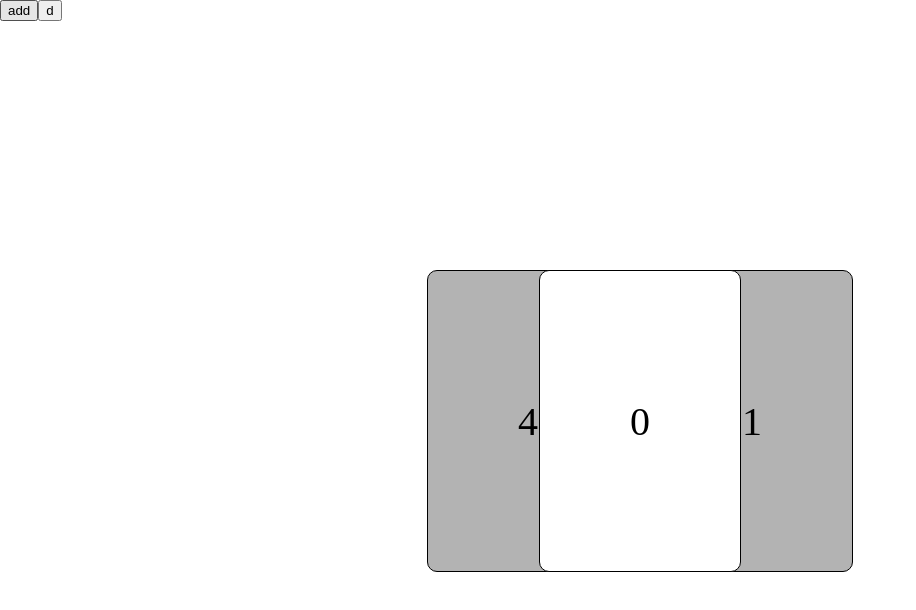
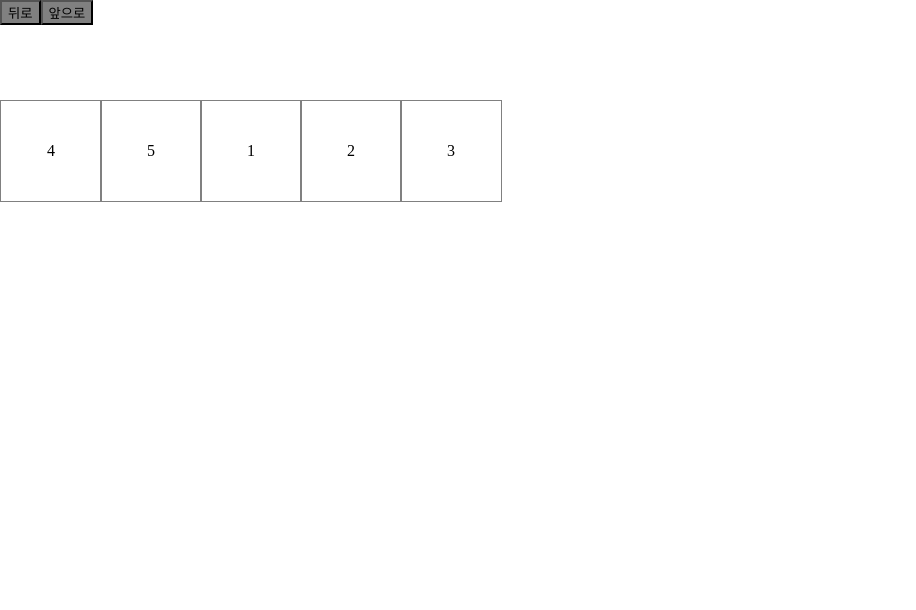
Before and after one commit to baejoonsoo/slick-card-test, a React (Create React App) app: page / in a window 1280 px wide. Shown: the top 610 px of the page, without its empty margins (0-916 px from the left). Built offline with nearby package versions, Linux system fonts and the light colour scheme.

Commit message:
카드 뒤로가기 애니메이션
정지원 선배 채고...

```diff
--- a/src/App.tsx
+++ b/src/App.tsx
@@ -1,123 +1,51 @@
-import { useEffect, useRef, useState } from "react";
+import { useState } from "react";
 import styled from "styled-components";
 
-const CARD_LIST = [1, 2, 3, 4, 5];
+let list = [1, 2, 3, 4, 5];
 
-function App() {
-  const [count, setCount] = useState<number>(0);
-  const [cardList, setCardList] = useState<number[]>([]);
-
-  const preCardRef = useRef<HTMLDivElement>(null);
-  const centerCardRef = useRef<HTMLDivElement>(null);
-  const nextCardRef = useRef<HTMLDivElement>(null);
-
-  const getCardList = () => {
-    const cards = [count];
-
-    cards.push((count + 1) % CARD_LIST.length);
-
-    const unSiiftNum1 = (count - 1) % CARD_LIST.length;
-    cards.unshift(
-      unSiiftNum1 >= 0 ? unSiiftNum1 : CARD_LIST.length + unSiiftNum1
-    );
-
-    console.log(cards);
-    setCardList(cards);
-  };
-
-  useEffect(() => {
-    getCardList();
-    setCount(1);
-  }, []);
-
-  // useEffect(() => {
-  //   setTimeout(() => {
-  //     if (centerCardRef && centerCardRef.current) {
-  //       centerCardRef.current.style.transform = ``;
-  //     }
-  //   }, 500);
-  // }, [cardList]);
-
-  const showNextCardList = () => {
-    if (centerCardRef && centerCardRef.current) {
-      // centerCardRef.current.style.transform = `translateX(-112px)`;
-    }
-  };
-
-  const showPreCardList = () => {
-    if (centerCardRef && centerCardRef.current) {
-      // centerCardRef.current.style.transform = `translateX(112px)`;
-    }
-  };
-
-  const addCount = () => {
-    setCount((prev) => {
-      return prev === CARD_LIST.length - 1 ? 0 : prev + 1;
-    });
-    showNextCardList();
-    getCardList();
-  };
-
-  const delCount = () => {
-    setCount((prev) => (prev === 0 ? CARD_LIST.length - 1 : prev - 1));
-    showPreCardList();
-    getCardList();
+export default function App() {
+  const [tempList, setTempList] = useState([4, 5, 1, 2, 3]);
+  // [3,4,5,1,2]
+  const before = () => {
+    const temp = tempList;
+    const end = tempList[tempList.length - 1];
+    temp.length = tempList.length - 1;
+    temp.splice(0, 0, end);
+    setTempList([...temp]);
   };
 
   return (
-    <div>
-      <button onClick={addCount}>add</button>
-      <button onClick={delCount}>d</button>
-      <Container>
-        <Card ref={preCardRef} id="pre">
-          {cardList[0]}
+    <Wrap>
+      <button onClick={before}>뒤로</button>
+      <button>앞으로</button>
+      {list.map((_, index) => (
+        <Card
+          key={index}
+          style={{ marginLeft: `${tempList.indexOf(_) * 100}px` }}
+        >
+          {_}
         </Card>
-        <Card ref={centerCardRef} id="center">
-          {cardList[1]}
-        </Card>
-        <Card ref={nextCardRef} id="next">
-          {cardList[2]}
-        </Card>
-      </Container>
-    </div>
+      ))}
+    </Wrap>
   );
 }
 
-export default App;
-
-const Container = styled.div`
+const Wrap = styled.div`
   display: flex;
-  width: 100%;
-  height: 100vh;
-  align-items: center;
-  justify-content: center;
+  & button {
+    background-color: grey;
+    cursor: pointer;
+  }
 `;
 
 const Card = styled.div`
-  background-color: white;
-  height: 300px;
-  border: black 1px solid;
-  width: 200px;
-  border-radius: 10px;
-  z-index: 2;
-
-  font-size: 40px;
+  width: 100px;
+  height: 100px;
+  display: flex;
   justify-content: center;
   align-items: center;
-  display: flex;
-
-  transition: 0.5s ease-in-out;
-  &#pre,
-  &#next {
-    z-index: 1;
-    background-color: #b3b3b3;
-  }
-
-  &#pre {
-    margin-right: -90px;
-  }
-
-  &#next {
-    margin-left: -90px;
-  }
+  border: 1px solid grey;
+  position: absolute;
+  margin-top: 100px;
+  transition: 0.5s;
 `;
```
